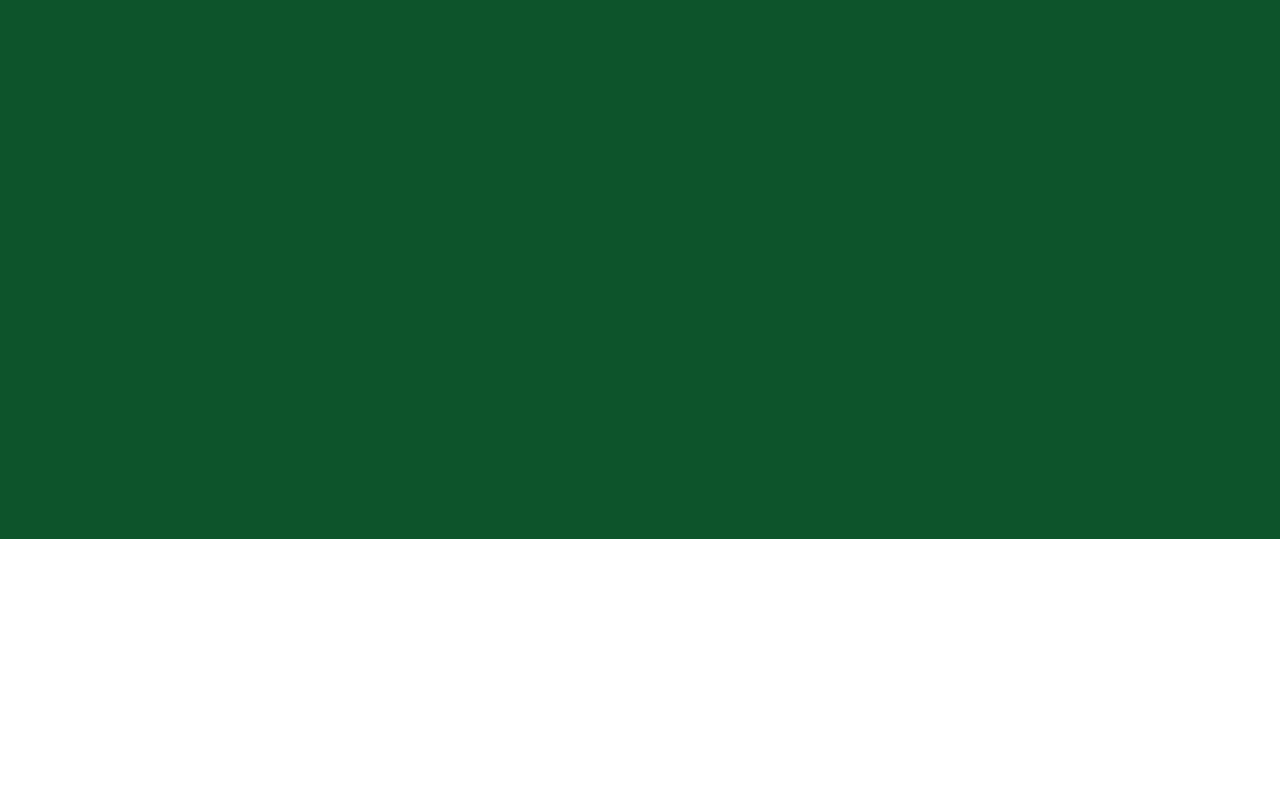
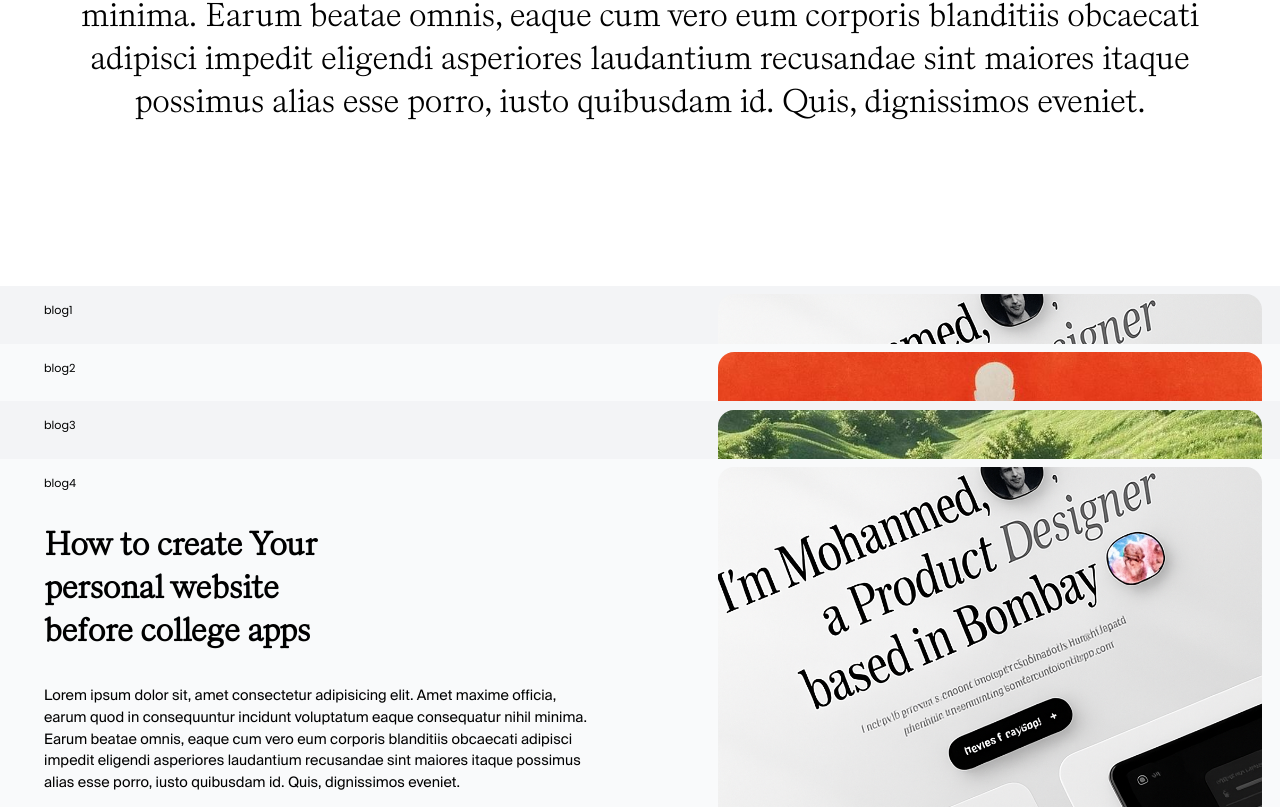
Before and after one commit to mohammedDhinojwala/allstar-web, a React (Vite) app: page /blog in a window 1280 px wide. Shown: the part 333-1140 px from the top of the page. Built offline with nearby package versions, Linux system fonts and the light colour scheme.

Commit message:
launching the blog page

```diff
--- a/src/App.jsx
+++ b/src/App.jsx
@@ -70,8 +70,8 @@ function App() {
         { path: '/tempa-florida', element: <TempaFlorida /> },
         { path: '/practise', element: <Practise /> },
         { path: '/blog', element: <BlogMain /> }, // FIXED ROUTE
-        { path: '/blog/HowtoCreateYourPersonalWebsiteBeforeCollegeApps', element: <WebGrowth /> },
-        { path: '/how-to-create-your-personal-website-before-college-apps', element: <WebGrowth />  }
+        { path: '/web-growth', element: <WebGrowth /> },
+        { path: '/how-to-create-your-personal-website-before-college-apps', element: <HowtoCreateYourPersonalWebsiteBeforeCollegeApps/>  }
 
       ],
     },
--- a/src/components/Blog/BlogMain.jsx
+++ b/src/components/Blog/BlogMain.jsx
@@ -1,4 +1,4 @@
-import React from 'react'
+import {React , useState} from 'react'
 import { Link } from 'react-router-dom';
 import blog1heroPagePhoto from '../../assets/images/heropageportfolio.png';
 import blog2heroPagePhoto from '../../assets/images/upcoming-blog2.jpeg';
@@ -7,6 +7,19 @@ import blog3heroPagePhoto from '../../assets/images/upcoming-blog3.jpeg';
 
 
 function BlogMain() {
+  const [hoveredIndex, setHoveredIndex] = useState(null);
+
+   const blogs = [
+    { id: 1, link:"/how-to-create-your-personal-website-before-college-apps", color: "bg-gray-100", top: "top-[38%]", title: "How to create Your personal website before college apps", description: "Lorem ipsum dolor sit, amet consectetur adipisicing elit. Amet maxime officia, earum quod in consequuntur incidunt voluptatum eaque consequatur nihil minima. Earum beatae omnis, eaque cum vero eum corporis blanditiis obcaecati adipisci impedit eligendi asperiores laudantium recusandae sint maiores itaque possimus alias esse porro, iusto quibusdam id. Quis, dignissimos eveniet.", pills: ["web", "portfolio", "job"], image: blog1heroPagePhoto },
+    { id: 2, link:"/web-growth", color: "bg-gray-50", top: "top-[42%]", title: "How to create Your personal website before college apps", description: "Lorem ipsum dolor sit, amet consectetur adipisicing elit. Amet maxime officia, earum quod in consequuntur incidunt voluptatum eaque consequatur nihil minima. Earum beatae omnis, eaque cum vero eum corporis blanditiis obcaecati adipisci impedit eligendi asperiores laudantium recusandae sint maiores itaque possimus alias esse porro, iusto quibusdam id. Quis, dignissimos eveniet.", pills: ["web", "portfolio", "job"], image: blog2heroPagePhoto },
+    { id: 3, link:"/how-to-create-your-personal-website-before-college-apps", color: "bg-gray-100", top: "top-[46%]", title: "How to create Your personal website before college apps", description: "Lorem ipsum dolor sit, amet consectetur adipisicing elit. Amet maxime officia, earum quod in consequuntur incidunt voluptatum eaque consequatur nihil minima. Earum beatae omnis, eaque cum vero eum corporis blanditiis obcaecati adipisci impedit eligendi asperiores laudantium recusandae sint maiores itaque possimus alias esse porro, iusto quibusdam id. Quis, dignissimos eveniet.", pills: ["web", "portfolio", "job"], image: blog3heroPagePhoto },
+    { id: 4, link:"/how-to-create-your-personal-website-before-college-apps", color: "bg-gray-50", top: "top-[50%]", title: "How to create Your personal website before college apps", description: "Lorem ipsum dolor sit, amet consectetur adipisicing elit. Amet maxime officia, earum quod in consequuntur incidunt voluptatum eaque consequatur nihil minima. Earum beatae omnis, eaque cum vero eum corporis blanditiis obcaecati adipisci impedit eligendi asperiores laudantium recusandae sint maiores itaque possimus alias esse porro, iusto quibusdam id. Quis, dignissimos eveniet.", pills: ["web", "portfolio", "job"], image: blog1heroPagePhoto },
+    // { id: 2, color: "bg-amber-200", top: "top-[35%]" },
+    // { id: 3, color: "bg-amber-400", top: "top-[40%]" },
+    // { id: 4, color: "bg-amber-500", top: "top-[45%]" },
+  ];
+
+
   return (
     <div>
       <div className="body w-[100vw] h-[200vh] ">
@@ -127,22 +140,58 @@ md:hidden">
 
     </div>
 
-    <div className="blogMain-main-desktop w-[100vw] h-[100vh] hidden
-    md:!flex md:!flex-col">
+    <div className="blog-desktop  h-[90%] w-full relative">
+  <div className="blogMain-header w-full h-[9%]  flex justify-center items-center text-[5rem]">
+    <h1>EXPLORE BLOGS</h1>
+  </div>
 
-      <div className="blogMain-header bg-red-200 h-[10%] ">
-        <h1 className='text-[4rem] !pl-2'>EXPLORE BLOGS</h1>
+  <p className=' blog-desktop-intro  !mt-10 !px-20 text-center text-[1.8rem]'>Lorem ipsum dolor sit, amet consectetur adipisicing elit. Amet maxime officia, earum quod in consequuntur incidunt voluptatum eaque consequatur nihil minima. Earum beatae omnis, eaque cum vero eum corporis blanditiis obcaecati adipisci impedit eligendi asperiores laudantium recusandae sint maiores itaque possimus alias esse porro, iusto quibusdam id. Quis, dignissimos eveniet.</p>
+
+  {blogs.map((blog, index) => (
+
+    <Link to={blog.link} key={blog.id}>
+
+        <div
+      key={blog.id}
+      className={`w-full h-[30%] ${blog.color} absolute ${blog.top}
+      flex justify-between items-center           !p-1       text-white
+                 transition-transform duration-300
+                 before:content-[''] before:absolute before:-top-5
+                 before:left-10 before:w-32 before:h-8
+                 before:rounded-t-lg before:${blog.color}
+                 `}
+      onMouseEnter={() => setHoveredIndex(index)}
+      onMouseLeave={() => setHoveredIndex(null)}
+      style={{
+        transform:
+          hoveredIndex !== null && index <= hoveredIndex
+            ? `translateY(-87%)`
+            : "translateY(0)",
+      }}
+    >
+      <div Link={blog.link} className="blog-desktop-leftBox w-[55%] h-[100%]  flex flex-col gap-8 justify-start !pt-3 cursor-pointer">
+        <div className="blog-desktop-number text-black text-[0.7rem] !pl-10"><p>blog{blog.id}</p></div>
+        <div className="blog-desktop-title  text-black text-[1.8rem] !pl-10 w-[50%] font-bold"><h1>{blog.title}</h1></div>
+        <div className="blog-desktop-discription  text-black text-[0.9rem] !px-10 w-[90%]">{blog.description}</div>
+
+        <div className="blod-desktop-pills text-black text-[0.8rem] !pl-10 flex gap-5 !mt-4">
+          <span className=' !px-4 !py-[1px] rounded-2xl border-[0.8px]'>{blog.pills[0]}</span>
+          <span className=' !px-4 !py-[1px] rounded-2xl border-[0.8px]'>{blog.pills[1]}</span>
+          <span className=' !px-4 !py-[1px] rounded-2xl border-[0.8px]'>{blog.pills[2]}</span>
+        </div>
       </div>
+      <div className="blog-desktop-rightBox w-[45%] h-[100%]  flex justify-center items-center ">
+        <div className="blog-desktop-imgBox w-[95%]  h-[98%] bg-amber-100 flex justify-center items-center overflow-hidden rounded-2xl  ">
+          <img src={blog.image} alt="" />
+        </div>
+      </div>
+    </div>
 
-      <div className="blog-desktop bg-green-900 h-[90%] w-[100%]">
+    </Link>
 
+  ))}
+</div>
 
-
-        </div>
-
-
-
-    </div>
 
       </div>
 
--- a/src/index.css
+++ b/src/index.css
@@ -139,10 +139,6 @@ font-weight: 100;
 
 .h1-hero-heading{
   font-family: kalice;
-
-
-
-
 }
 
 .hero-left-text, .hero-right-text{
@@ -210,3 +206,15 @@ font-weight: 100;
     animation: spin 4s linear infinite;
   }
 }
+
+/* blog */
+
+.blog-desktop-intro , .blog-desktop-title{
+  font-family: kalice;
+}
+.blog-desktop-number{
+  font-family: poppins;
+}
+.blog-desktop-discription{
+  font-family: suisse;
+}
```
